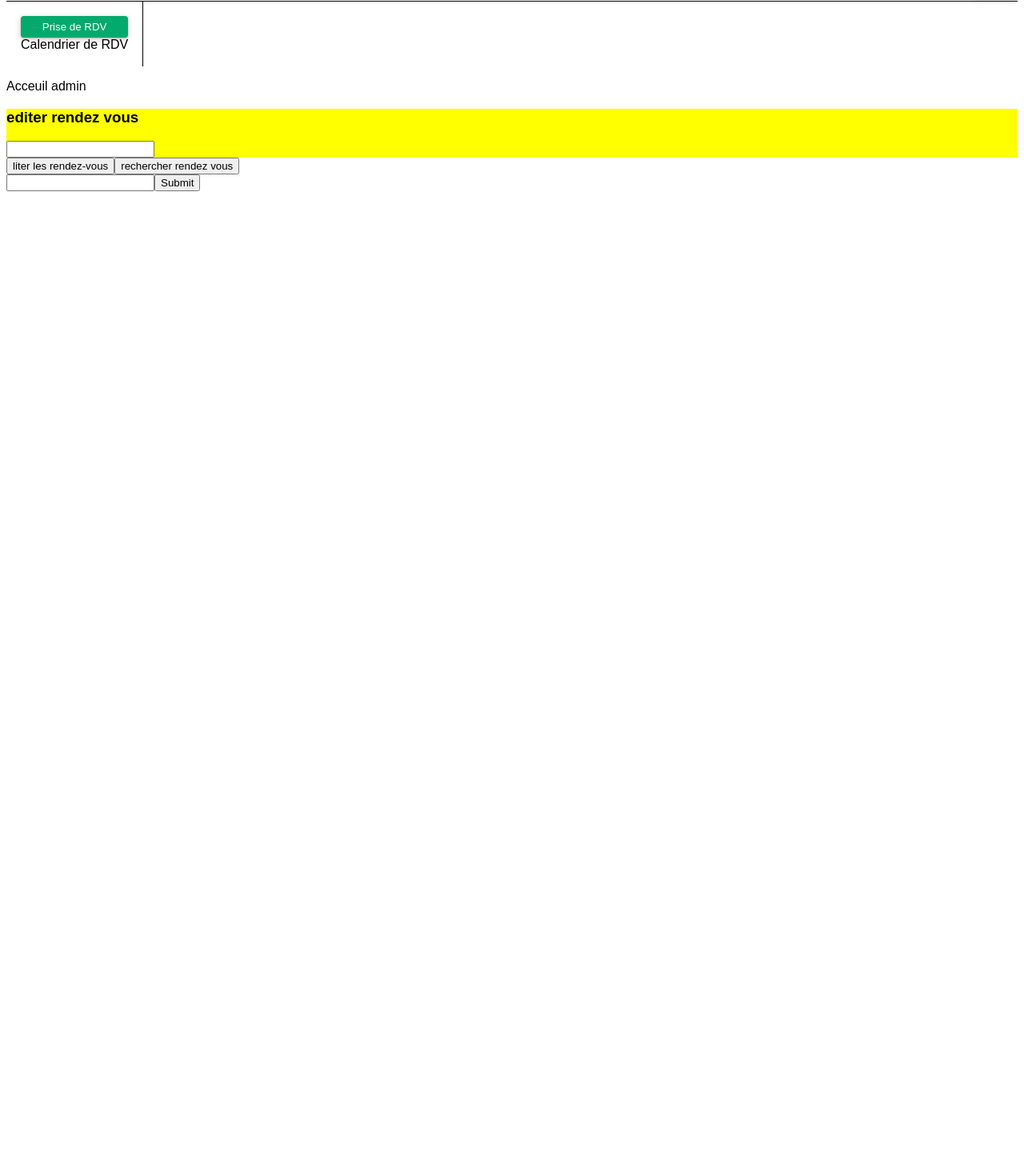
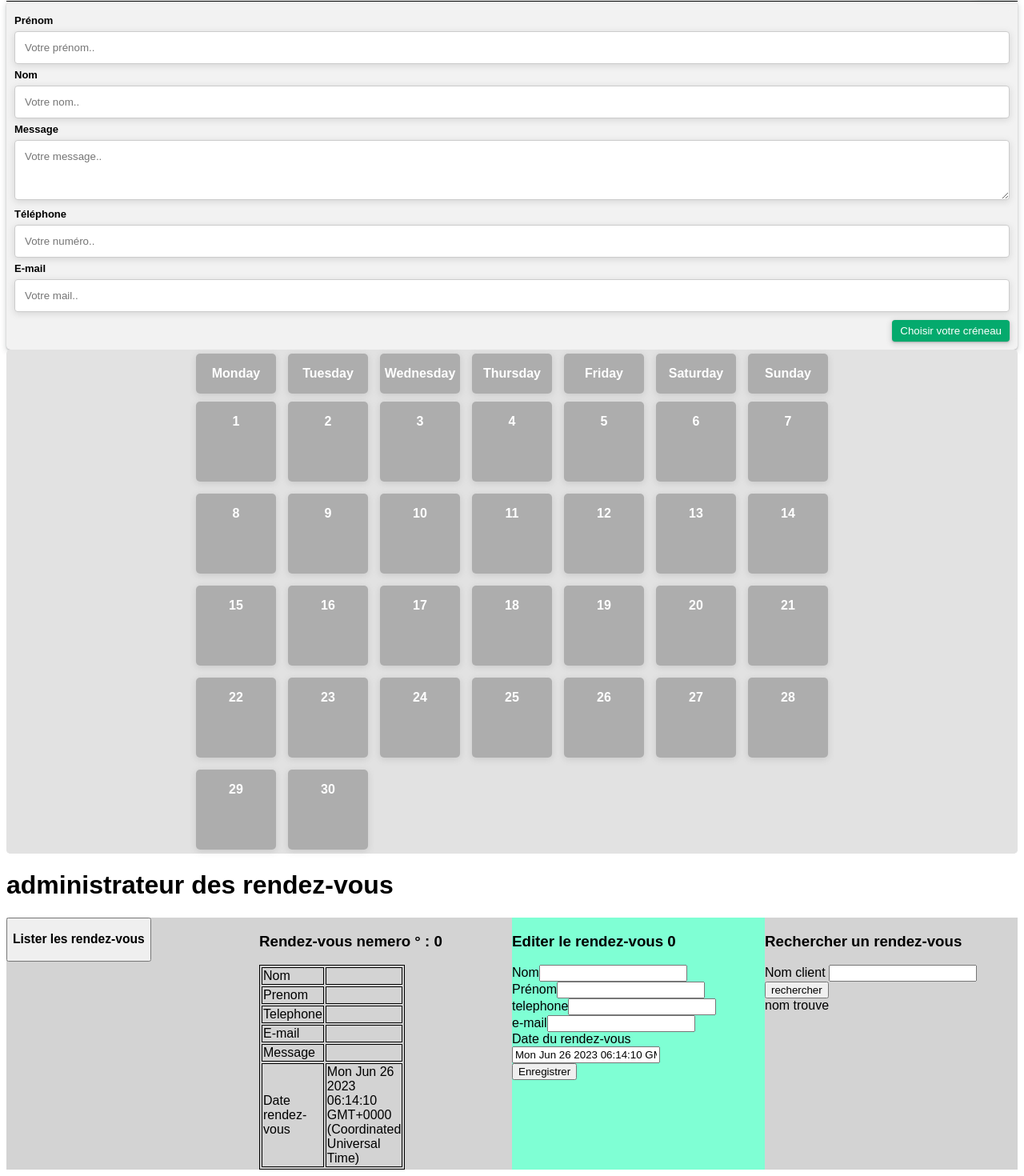
Before and after one commit to Vv214/TpCalendar, an Angular app: page /form in a window 1280 px wide. Shown: the part 39-1509 px from the top of the page at 80% size. Before the commit the page ends 800 px from the top, so only its background shows below. Built offline with nearby package versions, Linux system fonts and the light colour scheme.

Commit message:
ajout gest creneaux etc

```diff
--- a/src/app/Component/admin/admin.component.css
+++ b/src/app/Component/admin/admin.component.css
@@ -5,3 +5,24 @@
 .formEdit{
     background-color: yellow;
 }
+.admin{
+    background-color:  LightGray;
+    display: flex;
+}
+.detail{
+    background-color: aquamarine;
+}
+
+table, th, td {
+    border: 1px solid;
+  }
+  table {
+    width: 150px;
+  }
+
+  #listerlesRendezVous,
+#detailRendezVous,
+#rechercherRendezVous,
+#editerRendezVous {
+    flex: 1;
+}
--- a/src/app/Component/admin/admin.component.html
+++ b/src/app/Component/admin/admin.component.html
@@ -1,39 +1,104 @@
-<p>Acceuil admin</p>
 
-<div *ngIf="rdvselectione" >
-    <div class="formEdit">
-    <h3>editer rendez vous</h3>
-    <form action="">
-        <input type="text" name="" id="">
-    </form>
+
+<h1> administrateur des rendez-vous</h1>
+<div class="admin">
+<div id="listerlesRendezVous">
+    <button (click)="listerLesRendezVous()"><h3>Lister les rendez-vous</h3></button>
+    <div *ngIf="afficherRendezVous">
+        <div *ngFor="let rdv of listeRendezVous" (click)="consulterRendezVous(rdv)"  class="detailRDV">
+
+            <span><em>Numero ° :{{ rdv.id }}</em></span><br>
+            <span><em>Nom :{{ rdv.client.nom }}</em></span><br>
+            <span>Date :{{ rdv.creneau.date}}h</span><br>
+                <span><button (click)="detailRDV(rdv.id)">Details rdv</button></span>
+                <span><button (click)="editerRDV(rdv.id)">modifier</button></span>
+                <span><button (click)="supprimerRDV(rdv.id)"style="background-color: red;">Supprimer</button></span>
+                <hr>
+        </div>
+    </div>
+</div>
+<div id="detailRendezVous">
+    <h3>Rendez-vous nemero ° : <span>{{rdvCourant.id}}</span></h3>
+    <table style="border: 1px solid black ;">
+
+        <tr>
+            <td>Nom</td>
+            <td>{{rdvCourant.client.nom}}</td>
+        </tr>
+
+        <tr>
+            <td>Prenom</td>
+            <td>{{rdvCourant.client.prenom}}</td>
+        </tr>
+        <tr>
+            <td>Telephone</td>
+            <td>{{rdvCourant.client.telephone}}</td>
+        </tr>
+        <tr>
+            <td>E-mail</td>
+            <td>{{rdvCourant.client.email}}</td>
+        </tr>
+        <tr>
+            <td>Message</td>
+            <td>{{rdvCourant.client.message}}</td>
+        </tr>
+        <tr>
+            <td>Date rendez-vous</td>
+            <td>{{rdvCourant.creneau.date}}</td>
+        </tr>
+    </table>
+</div>
+
+<div id="editerRendezVous" class="detail">
+    <h3>Editer le rendez-vous <span>{{rdvCourant.id}}</span></h3>
+    <div *ngIf="rdvCourant">
+      <div >
+        <form>
+          <div >
+            <label for="nom">Nom</label>
+            <input id="nom" name="nom" type="text" [(ngModel)]="rdvCourant.client.nom">
+          </div>
+          <div>
+            <label for="prenom">Prénom</label>
+            <input id="prenom" name="prenom" type="text" [(ngModel)]="rdvCourant.client.prenom">
+          </div>
+          <div >
+            <label for="telephone">telephone</label>
+            <input id="telephone" name="telephone" type="text" [(ngModel)]="rdvCourant.client.telephone">
+          </div>
+          <div >
+            <label for="email">e-mail</label>
+            <input id="email" name="email" type="text" [(ngModel)]="rdvCourant.client.email">
+          </div>
+          <div >
+            <label for="date">Date du rendez-vous</label>
+            <input id="date" name="date" type="text" [(ngModel)]="rdvCourant.creneau.date">
+          </div>
+          <button type="submit" >Enregistrer</button>
+        </form>
+      </div>
+    </div>
+  </div>
+
+
+<div id="rechercherRendezVous">
+    <h3>Rechercher un rendez-vous </h3>
+<form  (ngSubmit)="findRDVbyClientName()">
+    <label for="name">Nom client </label>
+    <input type="text" name="name" [(ngModel)]="nameClient" >
+    <input type="submit" value="rechercher">
+</form>
+<div *ngIf="!RDVtrouve">
+        nom trouve
+</div>
+<div *ngIf="RDVtrouve">
+        <span><em>numero :{{ rdvCourant.id }}</em></span><br>
+        <span><em>nom :{{ rdvCourant.client.nom }}</em></span><br>
+        <span>date :{{ rdvCourant.creneau.date}}h</span><br>
+            <span><button (click)="detailRDV(rdvCourant.id)">Details rdv</button></span>
+            <span><button (click)="editerRDV(rdvCourant.id)">modifier</button></span>
+            <span><button (click)="supprimerRDV(rdvCourant.id)"style="background-color: red;">Supprimer</button></span>
+            <hr>
 </div>
 </div>
-
-
-
-<button (click)="listerLesRendezVous()">liter les rendez-vous</button>
-<div *ngIf="afficherRendezVous">
-<div *ngFor="let rdv of listeRendezVous" (click)="consulterRendezVous(rdv)"  class="detailRDV">
-
-    <span><em>id :{{ rdv.id }}</em></span><br>
-    <span><em>nom :{{ rdv.client.nom }}</em></span><br>
-    <span>
-        date :{{ rdv.creneau.date}}h</span><br>
-        <span><button (click)="editerRDV(rdv.id)">Editer</button></span>
-        <span><button>Supprimer</button></span>
 </div>
-
-</div>
-
-<button (click)="afficherFormulaire()">rechercher rendez vous</button>
-<form  (ngSubmit)="findRDVbyClientName()">
-    <input type="text" nameClient="name" >
-    <input type="submit">
-</form>
-<!-- <div *ngFor="let rdv of listeRendezVous" (click)="consulterRendezVous(rdv)"  class="detailRDV">
-    <span>nom client : {{ rdv.client.id }}</span>
-    <span></span>
-    <span>nom client : {{ rdv.client.nom }}</span>
-    <span>Créneau :
-        {{ rdv.creneau.date}}</span>
-</div> -->
--- a/src/app/Component/admin/admin.component.ts
+++ b/src/app/Component/admin/admin.component.ts
@@ -2,23 +2,29 @@ import { Component, Input, OnInit } from '@angular/core';
 import { Client } from 'src/model/Client';
 import { rendezVous } from 'src/model/rendez_vous';
 import { lesRendezVous } from 'src/model/lesRendezVous';
-
 import { LesRendezVousService } from 'src/app/Service/LesRendezVousService';
+import { Creneau } from 'src/model/Creneau';
 @Component({
   selector: 'app-admin',
   templateUrl: './admin.component.html',
   styleUrls: ['./admin.component.css']
 })
 export class AdminComponent implements OnInit{
+
   listeRendezVous: rendezVous[] = [];
   nameClient:string ='';
-  rdvselectione:boolean =true;
+  rdvselectione:boolean = true;
+  rdvSelectionne:boolean = true;
+  rdvCourant: rendezVous  = new rendezVous( new Creneau(new Date()), new Client('','','','',false,''));
+  RDVtrouve :boolean = false;
+
   constructor( private rendezVousService: LesRendezVousService){}
   ngOnInit(): void {
      // Récupérer la liste de rendez-vous du service partagé
      this.listeRendezVous = this.rendezVousService.listeRendezVous;
   }
-  // afficher les rdv apres clqiue du bouton
+
+  // afficher les rdv apres click du bouton
   afficherRendezVous: boolean = false;
   listerLesRendezVous(){
     this.afficherRendezVous = !this.afficherRendezVous;
@@ -26,20 +32,36 @@ export class AdminComponent implements OnInit{
 
   consulterRendezVous(rdv: rendezVous) {
     console.log("Détails du rendez-vous : ", rdv);
-    // Implémentez ici la logique pour afficher les détails du rendez-vous ou le modifier/supprimer
-  }
-  afficherFormulaire(){
-
-  }
-  findRDVbyClientName():rendezVous[]{
-    let rdv:rendezVous[] =[];
-    return rdv;
   }
 
-  editerRDV(rdviod:number):void{
-    const rendezvous = this.listeRendezVous.find(rdv =>rdv.id === rdviod);
-    if(rendezvous){
+  findRDVbyClientName(){
+      const rdv1 = this.listeRendezVous.find(rdv => rdv.client.nom === this.nameClient ) as rendezVous;
 
+      if (rdv1.id != -1){
+        this.rdvCourant = rdv1;
+        this.RDVtrouve = true;
     }
   }
+
+  editerRDV(rdvId:number):void{
+    const rendezvous = this.listeRendezVous.find(rdv =>rdv.id === rdvId);
+    if(rendezvous){
+        this.rdvCourant = rendezvous ;
+    }
+  }
+
+  supprimerRDV(rdvId: number):void {
+      const index = this.listeRendezVous.findIndex(rdv => rdv.id == rdvId);
+      if(index != -1){
+          this.listeRendezVous.splice(index, 1);
+      }
+    }
+
+    detailRDV(rdvId: number):void{
+      const rdv:rendezVous = (this.listeRendezVous.find(rdv => rdv.id === rdvId)) as rendezVous;
+      this.rdvCourant = rdv;
+    }
+    // sauvegarderRDV(): void {
+
+    // }
 }
--- a/src/app/Component/form/form.component.html
+++ b/src/app/Component/form/form.component.html
@@ -1,5 +1,4 @@
 <form form #myForm="ngForm" (ngSubmit)="myForm.valid && onSubmit()">
-
     <!-- <div>
         Form submitted ? {{form.submitted}}
         Form valid ? {{form.valid}}
@@ -71,8 +70,7 @@
             <p *ngIf="afficheCreneau===true; else notAfficheCreneau">
                 <app-calendar></app-calendar>
             </p>
-            <ng-template #notAfficheCreneau>
-            </ng-template>
+            <ng-template #notAfficheCreneau></ng-template>
         </div>
     </div>
 </form>
--- a/src/app/Component/form/form.component.ts
+++ b/src/app/Component/form/form.component.ts
@@ -26,23 +26,49 @@ export class FormComponent {
 
   lst: lesRendezVous = new lesRendezVous();
   listeRDV: rendezVous[] = this.lst.listeRendezVous;
-  // in jection du servive
+  // injection du servive contenat la liste des renndez-vous
   constructor(private rendezVousService: LesRendezVousService) { }
-  ngOnInit(): void { }
+  ngOnInit(): void {
+
+   }
 
   onSubmit() {
     const client: Client = new Client(this.client.prenom, this.client.nom, this.client.message, this.client.telephone, false, this.client.email);
     client.setId(this.idClient);
     this.idClient++;
+
     const creneau: Creneau = new Creneau(new Date());
     creneau.setId(this.idCreneau);
+    creneau.makeItNoAvailable();
     this.idCreneau++;
+
     const rdv: rendezVous = new rendezVous(creneau, client);
     rdv.setId(this.idRendezVous);
     this.idRendezVous++;
 
     // Ajouter le rdv  à la liste dans le service partagé
-    this.rendezVousService.listeRendezVous.push(rdv);
+    if(this.rendezVousService.listeRendezVous.push(rdv)){
+
+      let newWin = window.open("about:blank", "hello", "width=600,height=200");
+
+      newWin?.document.write("<h4>"+
+                            "Merci M./Mme : "+
+                            rdv.client.prenom+
+                            " "+
+                            rdv.client.nom+
+                            "<br>"+
+                            "rendes-vous pour le : "+rdv.creneau.date.toLocaleDateString()+
+                            " à "+
+                            rdv.creneau.date.getHours()+
+                            "h"+
+                            rdv.creneau.date.getMinutes()+
+                            ", enregistré avec "+
+                            "<em>"+
+                            "SUCCES"+
+                            "</em>"+
+                            "</h4>");
+
+    }
 
     // rein,istialiser le formulaire
     this.client = new Client('', '', '', '', false, '');
--- a/src/app/app.component.html
+++ b/src/app/app.component.html
@@ -1,5 +1,7 @@
 <div id="contentApp">
   <app-navbar></app-navbar>
-  <app-sidebar></app-sidebar>
+  <!-- <app-sidebar></app-sidebar> -->
+  <app-form></app-form>
+  <app-calendar></app-calendar>
   <app-admin></app-admin>
 </div>
--- a/src/model/Creneau.ts
+++ b/src/model/Creneau.ts
@@ -1,12 +1,23 @@
 export class Creneau {
- date : Date ;
- id :number = 0;
+id :number = 0;
+date : Date ;
+available:boolean = true;
 
-constructor(date:Date){
- this.date = date;
+ constructor(date:Date){
+    this.date = date;
 }
 setId(id:number){
     this.id= id;
 }
 
+getId():number{
+    return this.id;
 }
+makeItNoAvailable():void{
+    this.available = false ;
+}
+
+isAvailable():boolean{
+    return this.available;
+}
+}
--- a/src/model/lesRendezVous.ts
+++ b/src/model/lesRendezVous.ts
@@ -48,6 +48,7 @@ export class lesRendezVous {
     }
 
  }
+
  clearAllRendezVous(){
     this.listeRendezVous.length = 0;
  }
```
Also changed, not shown: src/model/User.ts (added, +30 -0 lines), src/model/Users.ts (added, +19 -0 lines).
